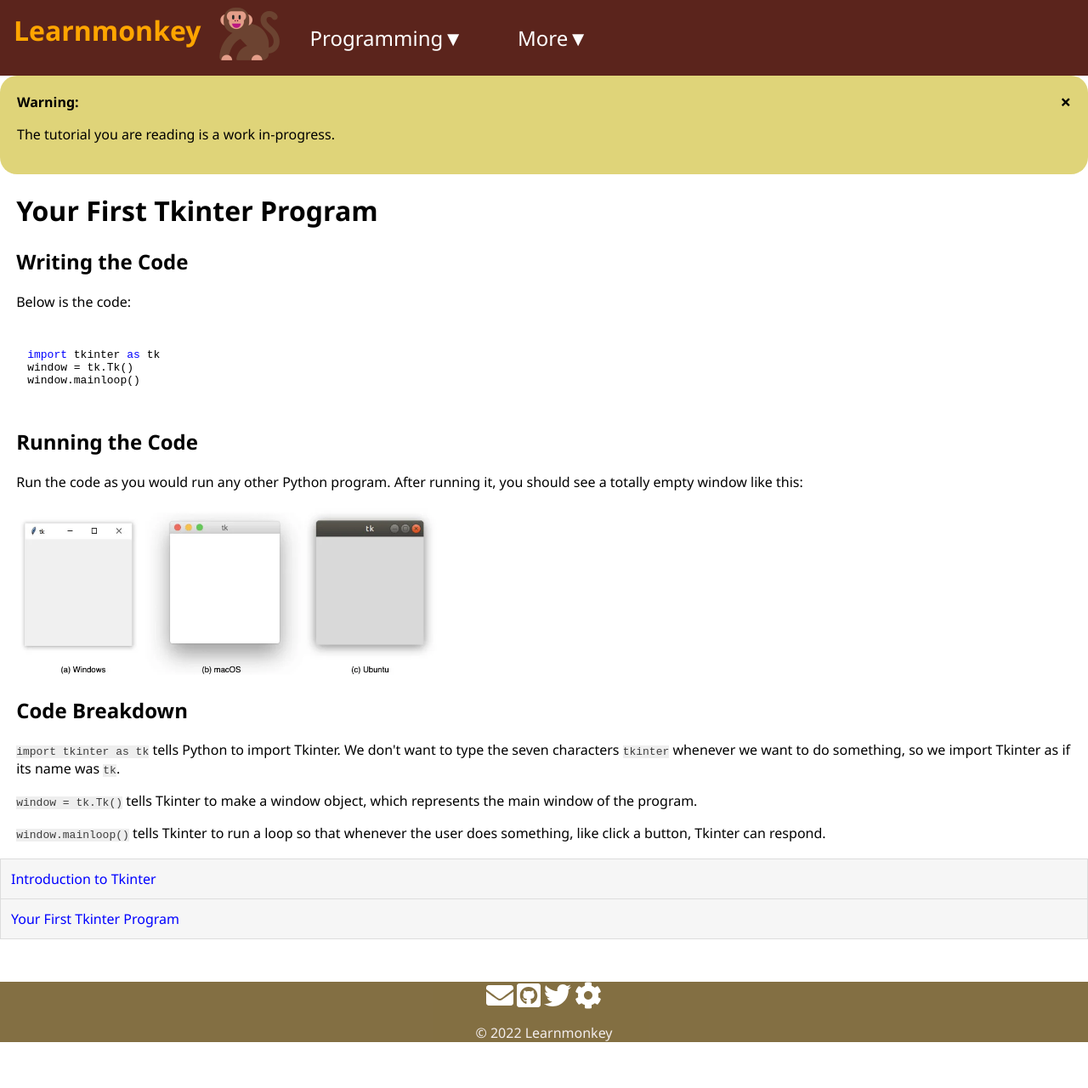
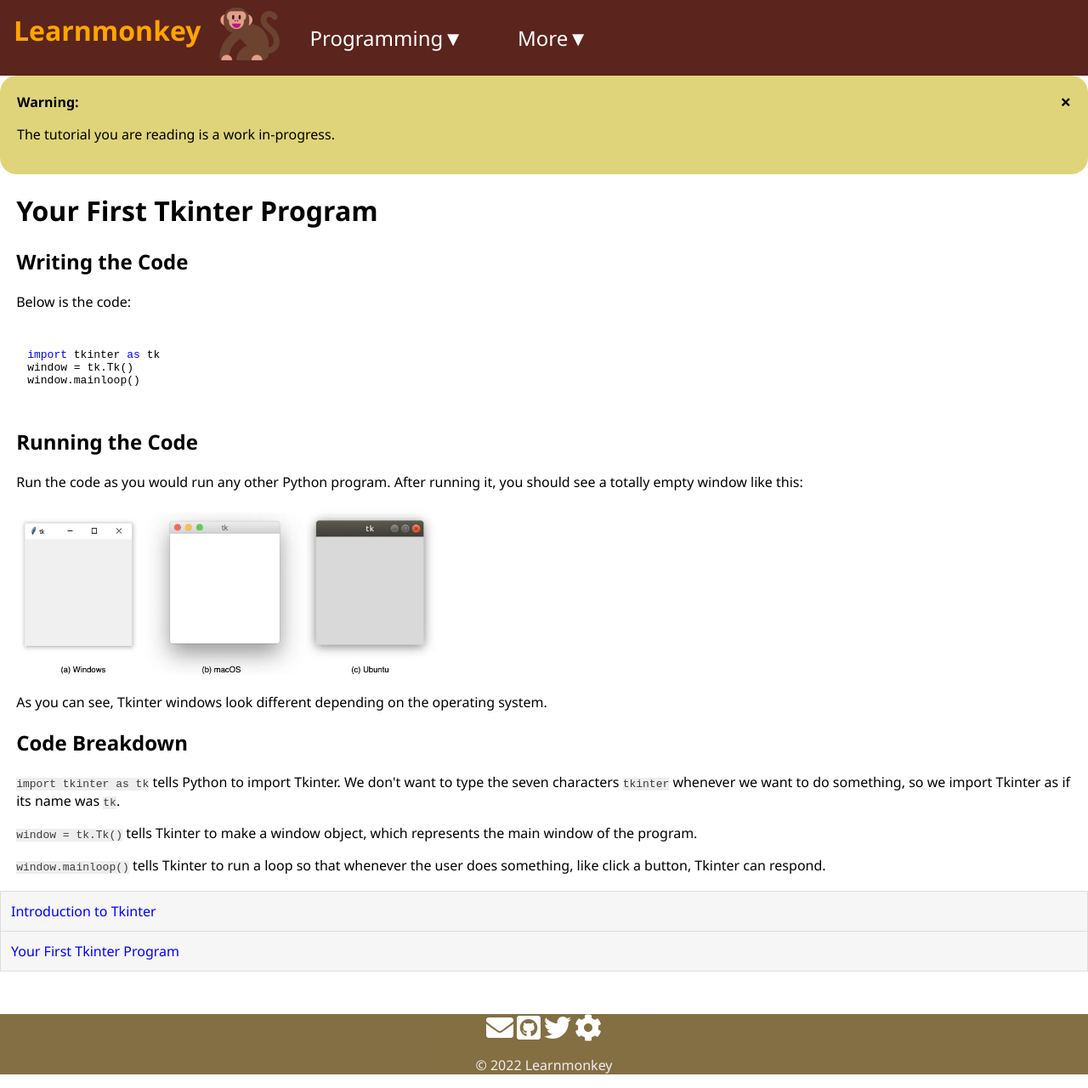
Before and after one commit to learnmonkey/learnmonkey.github.io, a Jekyll site: the page built from programming/python/tkinter/your-first-tkinter-program.html, in a window 1280 px wide. Shown: the whole page at 85% size. Built offline with Jekyll 4.4.1, drawn with Linux system fonts in a browser that asks for light colours; nearby versions of some CDN libraries; before the commit the page ends 1242 px from its top, so only the background shows below that.

Commit message:
Add quick little sentence

```diff
--- a/programming/python/tkinter/your-first-tkinter-program.html
+++ b/programming/python/tkinter/your-first-tkinter-program.html
@@ -20,6 +20,7 @@
     <h2>Running the Code</h2>
     <p>Run the code as you would run any other Python program. After running it, you should see a totally empty window like this: </p>
     <img src="/images/programming/python/tkinter/empty-window.webp" alt="An empty Tkinter window">
+    <p>As you can see, Tkinter windows look different depending on the operating system.</p>
 </section>
 
 <section>
```
